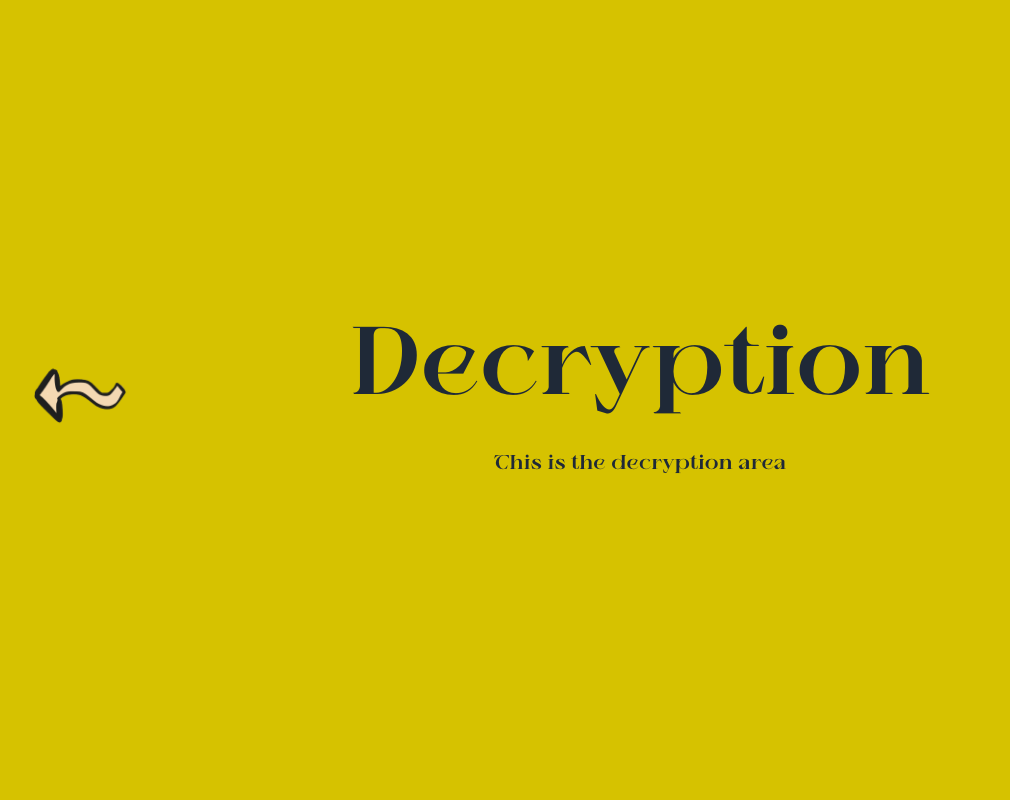
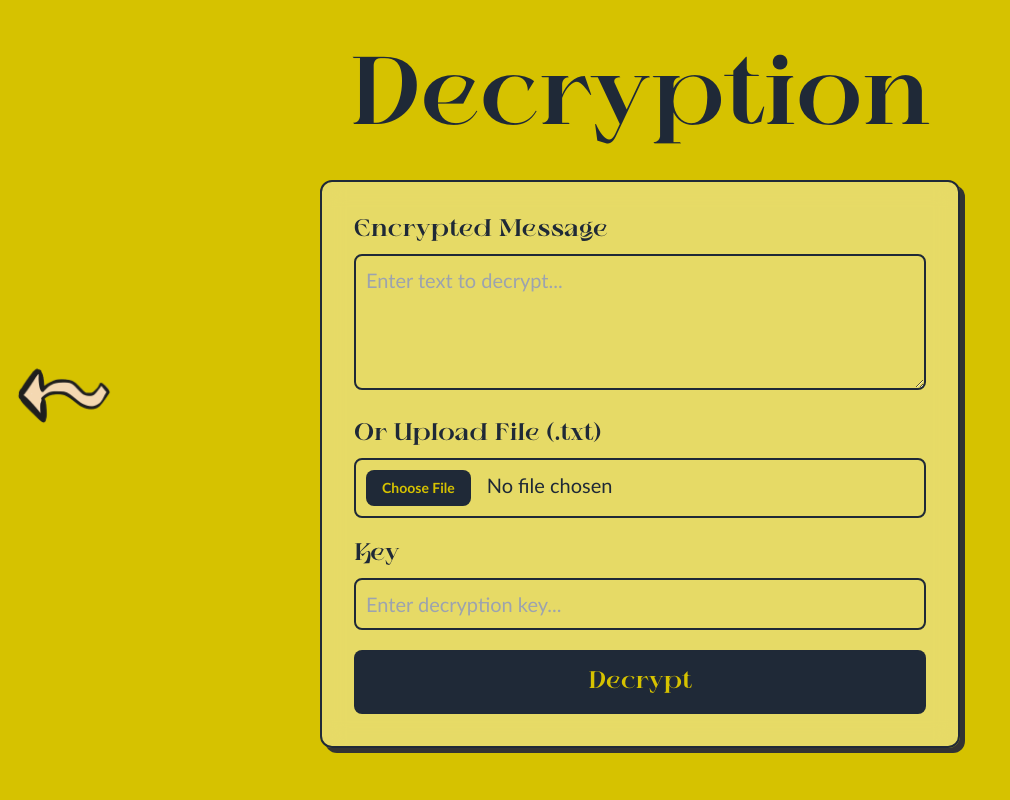
Before and after one commit to sujalnegi/E-AND-D, a Flask app: page /decryption in a window 1280 px wide. Shown: the whole page, without its empty margins (0-1010 px from the left). Run offline with Flask 3, Linux system fonts and the light colour scheme; some libraries are stand-ins or nearby versions.

Commit message:
Fixed Ui bugginess~ the transition were reversed fixed it & made a custom encryption model(half cooked )
encryption detail in a nutshell: the entered message is converted to ascii value then the ascii value of the KEY is added to the message words then their position value is added to the message words then it is called in t 95 bits chunk then give the encrypted value (will add the decryption later)

```diff
--- a/app.py
+++ b/app.py
@@ -1,6 +1,42 @@
-from flask import Flask, render_template
+from flask import Flask, render_template, request, send_file, Response
+import io
 
 app = Flask(__name__)
+def kpd_encrypt(plaintext, key):
+    if not plaintext:
+        return ""
+    if not key:
+        key = "default"
+    if isinstance(plaintext, bytes):
+        try:
+            plaintext = plaintext.decode('utf-8')
+        except:
+            plaintext = plaintext.decode('latin-1')
+
+    p_indices = [ord(c) for c in plaintext]
+    text_len = len(p_indices)
+
+    k_indices = [ord(c) for c in key]
+    key_len = len(k_indices)
+
+    encrypted_chars = []
+    for i in range(text_len):
+        p_val = p_indices[i]
+        k_val = k_indices[i % key_len]
+        s_val = p_val + k_val
+        d_val = s_val + i
+        e_val = ((d_val - 32) % 95) + 32
+
+        encrypted_chars.append(chr(e_val))
+        block_size = 8
+        final_output = []
+
+    for i in range(0, text_len, block_size):
+        block = encrypted_chars[i : i + block_size]
+        final_output.extend(reversed(block))
+    return "".join(final_output)
+
+
 
 @app.route('/')
 def index():
@@ -10,13 +46,35 @@ def index():
 def encryption():
     return render_template('encryption.html')
 
-@app.route('/encrypt_text', methods=['POST'])
-def encrypt_text():
-    return "Encryption Logic Not Implemented Yet"
-
 @app.route('/decryption')
 def decryption():
     return render_template('decryption.html')
 
+@app.route('/encrypt_text', methods=['POST'])
+def encrypt_text():
+
+    key = request.form.get('key', '')
+    message = ""
+    if 'file' in request.files and request.files['file'].filename != '':
+        f = request.files['file']
+        message = f.read().decode('utf-8', errors='ignore')
+    else:
+        message = request.form.get('message', '')
+    encrypted_data = kpd_encrypt(message, key)
+    mem = io.BytesIO()
+    mem.write(encrypted_data.encode('utf-8'))
+    mem.seek(0)
+
+    return send_file(
+        mem,
+        mimetype='text/plain',
+        as_attachment=True,
+        download_name='encrypted_output.txt'
+    )
+
+@app.route('/decrypt_text', methods=['POST'])
+def decrypt_text():
+    return "Decryption functionality has been disabled."
+
 if __name__ == '__main__':
     app.run(debug=True)
--- a/static/js/transitions.js
+++ b/static/js/transitions.js
@@ -1,31 +1,33 @@
 document.addEventListener('DOMContentLoaded', () => {
     const container = document.getElementById('page-container');
 
-    if (container.classList.contains('translate-x-full')) {
+    if (container) {
         setTimeout(() => {
-            container.classList.remove('translate-x-full', 'opacity-0');
-            container.classList.add('translate-x-0', 'opacity-100');
-        }, 50);
+            container.classList.remove('translate-x-full', '-translate-x-full', 'opacity-0', 'translate-y-10');
+            container.classList.add('translate-x-0', 'translate-y-0', 'opacity-100');
+        }, 100);
     }
 
     const links = document.querySelectorAll('a');
     links.forEach(link => {
         link.addEventListener('click', (e) => {
             const href = link.getAttribute('href');
-            if (href && href.startsWith('/')) {
+            if (href && href.startsWith('/') && container) {
                 e.preventDefault();
-                container.classList.remove('translate-x-0');
+
+                container.classList.remove('translate-x-0', 'translate-y-0', 'opacity-100');
 
                 if (href === '/encryption') {
                     container.classList.add('translate-x-full', 'opacity-0');
                 } else if (href === '/decryption') {
                     container.classList.add('-translate-x-full', 'opacity-0');
                 } else {
-                    container.classList.add('translate-x-full', 'opacity-0');
+                    container.classList.add('opacity-0');
                 }
+
                 setTimeout(() => {
                     window.location.href = href;
-                }, 500);
+                }, 700);
             }
         });
     });
--- a/templates/decryption.html
+++ b/templates/decryption.html
@@ -35,15 +35,42 @@
     </script>
 </head>
 
-<body class="bg-canary flex justify-center items-center h-screen m-0 p-0 text-gray-800">
-    <div class="container mx-auto text-center px-4 max-w-2xl">
-        <h1 class="text-8xl font-bold mb-8 text-gray-800">Decryption</h1>
-        <p class="text-xl">This is the decryption area</p>
+<body class="bg-canary h-screen m-0 p-0 text-gray-800 overflow-hidden">
+    <div id="page-container"
+        class="w-full h-full flex justify-center items-center relative transform transition-all duration-500 ease-in-out translate-x-full opacity-0">
+        <div class="container mx-auto text-center px-4 max-w-2xl">
+            <h1 class="text-8xl font-bold mb-8 text-gray-800">Decryption</h1>
+            <div
+                class="text-left bg-white/40 p-8 rounded-xl backdrop-blur-md border-[2px] border-gray-800 shadow-[5px_5px_0px_#333]">
+                <form action="{{ url_for('decrypt_text') }}" method="POST" enctype="multipart/form-data">
+                    <div class="mb-5">
+                        <label for="encrypted_message" class="block text-2xl mb-2 text-gray-800">Encrypted
+                            Message</label>
+                        <textarea id="encrypted_message" name="encrypted_message" rows="4"
+                            placeholder="Enter text to decrypt..."
+                            class="w-full p-2.5 text-xl bg-transparent border-[2px] border-gray-800 rounded-lg font-calibri focus:outline-none focus:bg-white focus:shadow-[3px_3px_0px_#333] transition-all duration-300"></textarea>
+                    </div>
+                    <div class="mb-5">
+                        <label for="file" class="block text-2xl mb-2 text-gray-800">Or Upload File (.txt)</label>
+                        <input type="file" id="file" name="file" accept=".txt"
+                            class="w-full p-2.5 text-xl bg-transparent border-[2px] border-gray-800 rounded-lg font-calibri focus:outline-none focus:bg-white focus:shadow-[3px_3px_0px_#333] transition-all duration-300 file:mr-4 file:py-2 file:px-4 file:rounded-lg file:border-0 file:text-sm file:font-bold file:bg-gray-800 file:text-canary hover:file:bg-black">
+                    </div>
+                    <div class="mb-5">
+                        <label for="key" class="block text-2xl mb-2 text-gray-800">Key</label>
+                        <input type="text" id="key" name="key" placeholder="Enter decryption key..."
+                            class="w-full p-2.5 text-xl bg-transparent border-[2px] border-gray-800 rounded-lg font-calibri focus:outline-none focus:bg-white focus:shadow-[3px_3px_0px_#333] transition-all duration-300">
+                    </div>
+                    <button type="submit"
+                        class="w-full p-4 text-2xl font-bold text-canary bg-gray-800 rounded-lg font-wagon cursor-pointer border-none transition-all duration-200 hover:bg-black hover:translate-x-[-2px] hover:translate-y-[-2px] hover:shadow-[4px_4px_0px_rgba(0,0,0,0.2)] active:translate-x-0 active:translate-y-0 active:shadow-none">Decrypt</button>
+                </form>
+            </div>
+        </div>
         <a href="{{ url_for('index') }}"
-            class="absolute top-1/2 left-8 -translate-y-1/2 transition-transform duration-300 hover:scale-110">
+            class="fixed top-1/2 left-4 -translate-y-1/2 transition-transform duration-300 hover:scale-110 z-10">
             <img src="{{ url_for('static', filename='assets/leftarrow.png') }}" alt="Back to Home" class="w-24 h-24">
         </a>
     </div>
+    <script src="{{ url_for('static', filename='js/transitions.js') }}"></script>
 </body>
 
 </html>
--- a/templates/index.html
+++ b/templates/index.html
@@ -39,7 +39,7 @@
 
 <body class="bg-canary flex justify-center items-center h-screen m-0 p-0 text-gray-800 overflow-hidden">
     <div id="page-container"
-        class="container mx-auto text-center px-4 max-w-4xl -mt-32 transform transition-all duration-500 ease-in-out">
+        class="container mx-auto text-center px-4 max-w-4xl -mt-32 transform transition-all duration-[1500ms] ease-out opacity-0 translate-y-10">
         <h1 class="text-8xl font-bold mb-4 text-gray-800">
             <a href="{{ url_for('encryption') }}"
                 class="no-underline border-b-2 border-transparent hover:border-gray-800 transition duration-300">Encryption</a>
@@ -52,7 +52,9 @@
         </div>
         <p
             class="font-barlow text-3xl text-white mt-4 text-right pr-10 leading-snug max-w-[900px] ml-auto tracking-normal opacity-90">
-            Lorem ipsum dolor sit amet consectetur, adipisicing elit. Accusamus, pariatur quae voluptatibus distinctio voluptas veritatis consequuntur explicabo ratione nemo accusantium harum impedit vel quas repudiandae magni vitae suscipit ab eos ex numquam deserunt. Aliquid quod mollitia esse! Consectetur, nihil quas.
+            Lorem ipsum dolor sit amet consectetur, adipisicing elit. Accusamus, pariatur quae voluptatibus distinctio
+            voluptas veritatis consequuntur explicabo ratione nemo accusantium harum impedit vel quas repudiandae magni
+            vitae suscipit ab eos ex numquam deserunt. Aliquid quod mollitia esse! Consectetur, nihil quas.
         </p>
     </div>
     <script src="{{ url_for('static', filename='js/transitions.js') }}"></script>
```
Also changed, not shown: templates/encryption.html (+7 -3 lines).
